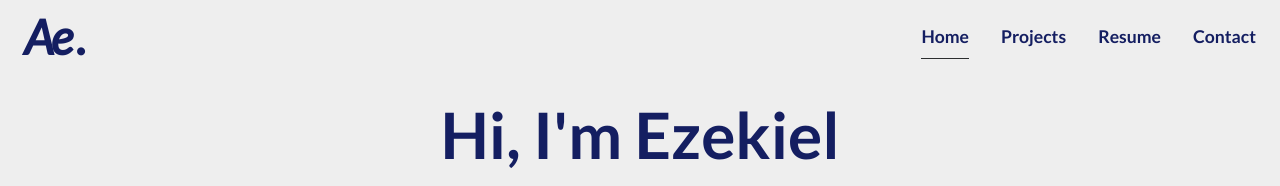
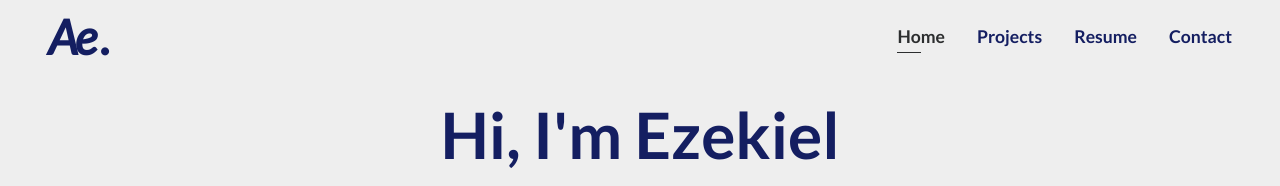
Before and after one commit to Akintobi41/Portfolio, a plain HTML site: page index.html in a window 1280 px wide. In both pictures the pointer is over the link "Home". Shown: the top 186 px of the page. Drawn offline with Linux system fonts and the light colour scheme.

Commit message:
updated styles

```diff
--- a/contact/styles.css
+++ b/contact/styles.css
@@ -236,7 +236,25 @@ input:-webkit-autofill:focus {
   header {
     position: relative;
     background-color: transparent;
-    padding: 0.8rem 1.5rem;
+    padding: 0.8rem 3rem;
+  }
+  .navigation li a:hover:after {
+    display: flex;
+    content: "";
+    margin-top: 0.1rem;
+    width: 1.5rem;
+    border-top: solid 1px #2c2e2f;
+    background-color: transparent;
+    text-align: center;
+    position: absolute;
+    top: 50px;
+  }
+
+  .navigation li a:hover {
+    color: #2c2e2f;
+  }
+  .navigation li a:active {
+    color: #141e61;
   }
   .logo-link {
     color: #141e61;
@@ -258,9 +276,7 @@ input:-webkit-autofill:focus {
     font-size: 1.1rem;
     padding-bottom: 0.7rem;
   }
-  .navigation li a:hover {
-    border-bottom: solid 1.5px #2c2e2f;
-  }
+
   h2 {
     margin-top: 2rem;
     margin-bottom: 1.5rem;
--- a/css/stylesheet.css
+++ b/css/stylesheet.css
@@ -19,10 +19,11 @@ header {
   display: flex;
   justify-content: space-between;
   align-items: center;
-  padding: 0.8rem 1rem;
+  padding: 1rem 1rem;
   z-index: 3;
 }
 .navigation {
+  position: relative;
   display: none;
   list-style-type: none;
 }
@@ -205,10 +206,13 @@ footer p {
 }
 
 @media screen and (min-width: 767px) {
+  body{
+     overflow: auto;
+  }
   header {
     position: relative;
     background-color: transparent;
-    padding: 0.8rem 1.5rem;
+    padding: 1rem 3rem;
   }
   .logo-link {
     color: #141e61;
@@ -230,8 +234,23 @@ footer p {
     font-size: 1.1rem;
     padding-bottom: 0.7rem;
   }
+  .navigation li a:hover:after {
+    display: flex;
+    content: "";
+    margin-top: 0.1rem;
+    width: 1.5rem;
+    border-top: solid 1px #2c2e2f;
+    background-color: transparent;
+    text-align: center;
+    position: absolute;
+    top: 25px;
+  }
+
   .navigation li a:hover {
-    border-bottom: solid 1.5px #2c2e2f;
+    color: #2c2e2f;
+  }
+  .navigation li a:active {
+    color: #141e61;
   }
   .main-section {
     margin-top: 0;
--- a/projects/stylesheet.css
+++ b/projects/stylesheet.css
@@ -265,7 +265,25 @@ footer p {
   header {
     position: relative;
     background-color: transparent;
-    padding: 0.8rem 1.5rem;
+    padding: 0.8rem 3rem;
+  }
+  .navigation li a:hover:after {
+    display: flex;
+    content: "";
+    margin-top: 0.1rem;
+    width: 1.5rem;
+    border-top: solid 1px #2c2e2f;
+    background-color: transparent;
+    text-align: center;
+    position: absolute;
+    top: 50px;
+  }
+
+  .navigation li a:hover {
+    color: #2c2e2f;
+  }
+  .navigation li a:active {
+    color: #141e61;
   }
   h2 {
     font-size: 2.5rem;
@@ -290,9 +308,6 @@ footer p {
     font-weight: bold;
     font-size: 1.1rem;
     padding-bottom: 0.7rem;
-  }
-  .navigation li a:hover {
-    border-bottom: solid 1.5px #2c2e2f;
   }
   main {
     flex-direction: row;
```
Also changed, not shown: projects/index.html (+1 -2 lines).
